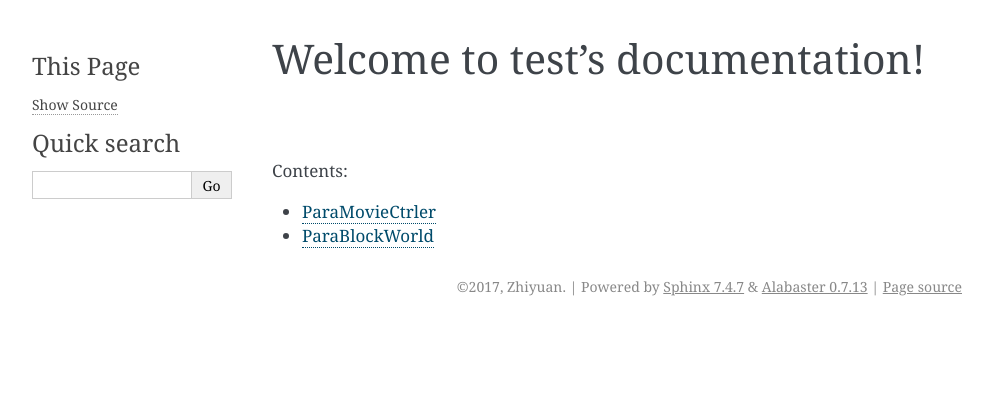
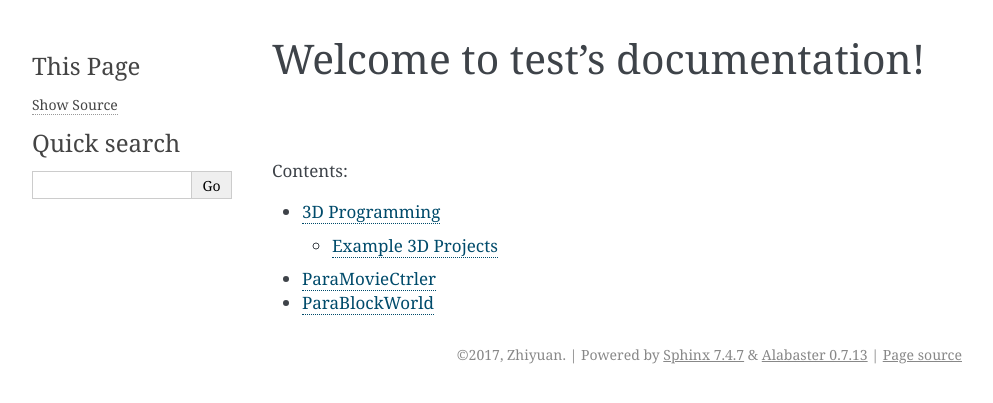
Before and after one commit to DarrenGZY/rtd_test, a Sphinx documentation site: the page built from docs/index.rst, in a window 1280 px wide. Shown: the top 403 px of the page, without its empty margins (148-1141 px from the left). Built offline with Sphinx 7.4.7, drawn with Linux system fonts in a browser that asks for light colours; formulas are drawn with MathJax 3; part of the change alters nothing that is shown.

Commit message:
add md files

```diff
--- /dev/null
+++ b/docs/3DOverview.md
@@ -0,0 +1,8 @@
+# 3D Programming
+NPL/ParaEngine provides rich set of graphical API and libraries to create sophisticated interactive 3D application.
+ParaEngine used to be a full-featured computer game engine, it is now built-in with NPLRuntime.
+ParaEngine implementation is C/C++ based. All of its API can be accessed via NPL scripts.
+
+## Example 3D Projects
+- [Paracraft](http://www.paracraft.cn): is a 3D animation software written completely in NPL with over half million lines of NPL code.
+- [Haqi](http://haqi.61.com): is a 3D MMORPG written completely in NPL with over 1 million lines of NPL code.
--- a/docs/conf.py
+++ b/docs/conf.py
@@ -19,6 +19,7 @@
 import os
 import sys
 import sphinx_rtd_theme
+from recommonmark.parser import CommonMarkParser
 # sys.path.insert(0, os.path.abspath('.'))
 sys.path.append('../breathe')
 
@@ -41,7 +42,12 @@ templates_path = ['']
 # You can specify multiple suffix as a list of string:
 #
 # source_suffix = ['.rst', '.md']
-source_suffix = '.rst'
+
+source_parsers = {
+    '.md': CommonMarkParser,
+}
+
+source_suffix = ['.rst', '.md']
 
 # The master toctree document.
 master_doc = 'index'
--- a/docs/index.rst
+++ b/docs/index.rst
@@ -10,5 +10,6 @@ Welcome to test's documentation!
    :maxdepth: 2
    :caption: Contents:
 
+   3DOverview
    ParaMovieCtrler
    ParaBlockWorld
```
